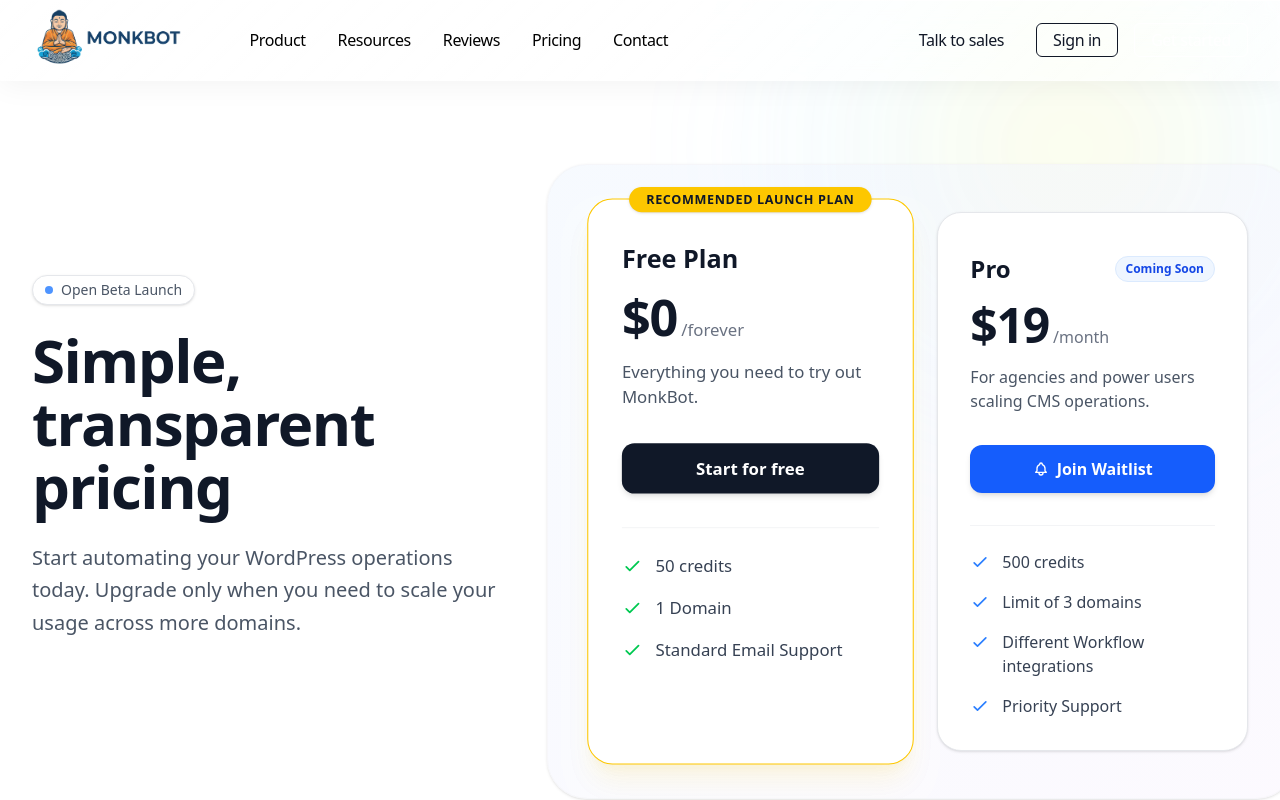
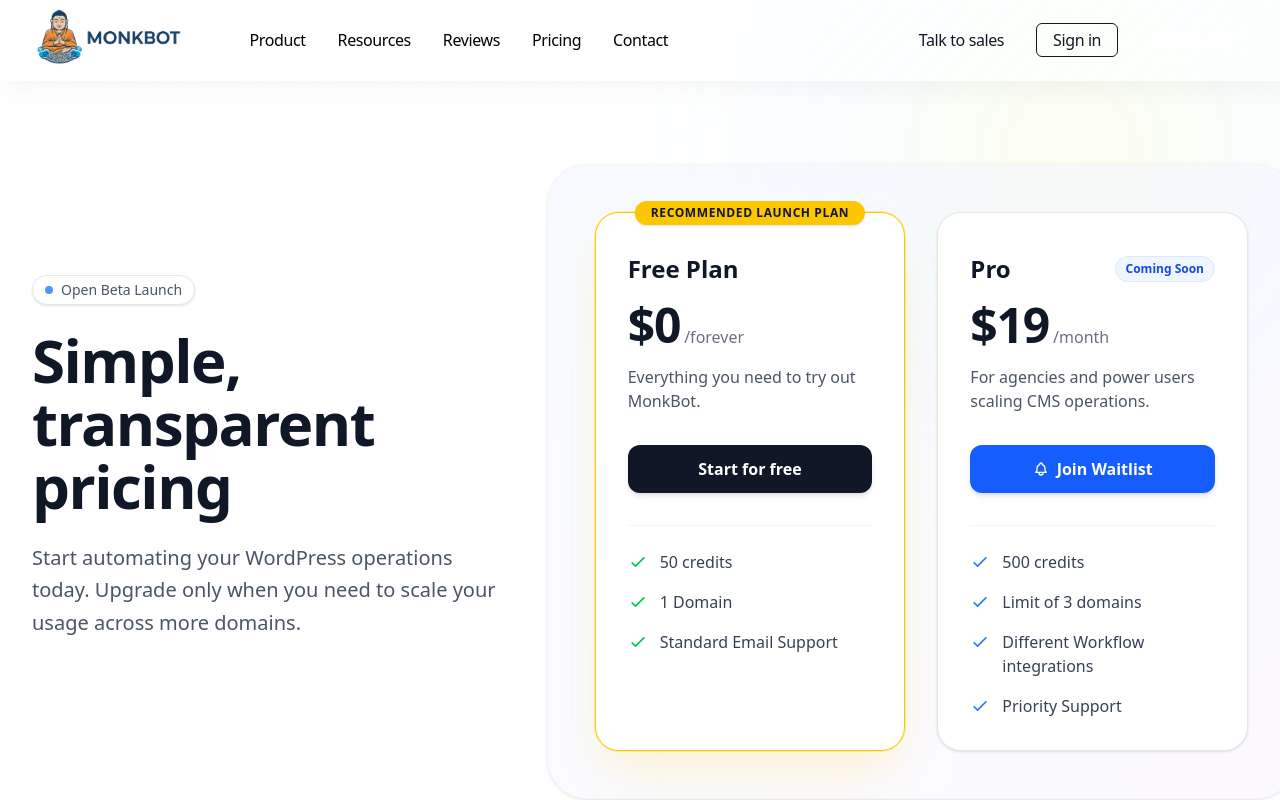
Before and after one commit to prakharbha/monkbot, a Next.js app: page /pricing in a window 1280 px wide. Shown: the top 800 px of the page. Built offline with nearby package versions, Linux system fonts and the light colour scheme; no server answers.

Commit message:
fix: pricing page layout shift

```diff
--- a/app/(site)/pricing/page.tsx
+++ b/app/(site)/pricing/page.tsx
@@ -37,7 +37,7 @@
       {/* Background Light Glow Element */}
       <div className="agent-bg-glow"></div>
 
-      <section className="w-full relative z-10 min-h-[calc(100vh-80px)] xl:min-h-[800px] flex items-center justify-center py-12 md:py-24 overflow-x-hidden">
+      <section className="w-full relative z-10 min-h-[calc(100vh-80px)] xl:min-h-[800px] flex items-center justify-center py-12 md:py-24">
         <div className="max-w-[1400px] mx-auto px-4 md:px-8 w-full flex flex-col lg:flex-row items-center gap-16 lg:gap-24">
 
           {/* Left Side: Copy */}
@@ -62,7 +62,7 @@
                 <article
                   key={card.name}
                   className={`rounded-3xl border p-6 md:p-8 flex flex-col bg-white transition-all duration-300 ${card.featured
-                    ? "border-yellow-400 shadow-xl shadow-yellow-400/10 scale-100 md:scale-105 z-10 relative"
+                    ? "border-yellow-400 shadow-2xl shadow-yellow-400/20 ring-1 ring-yellow-400/30 relative z-10"
                     : "border-gray-200 shadow-sm hover:shadow-md"
                     }`}
                 >
```
